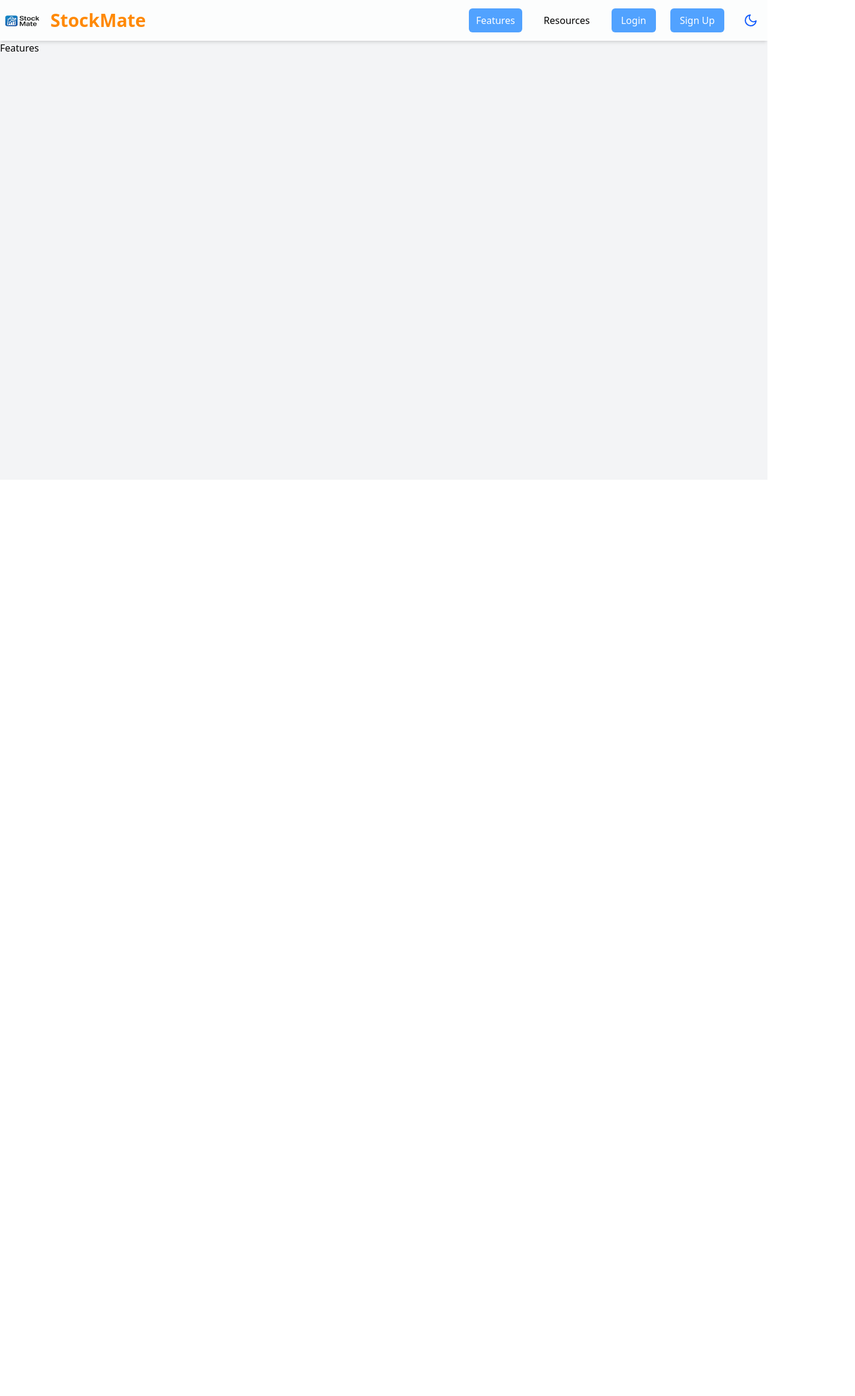
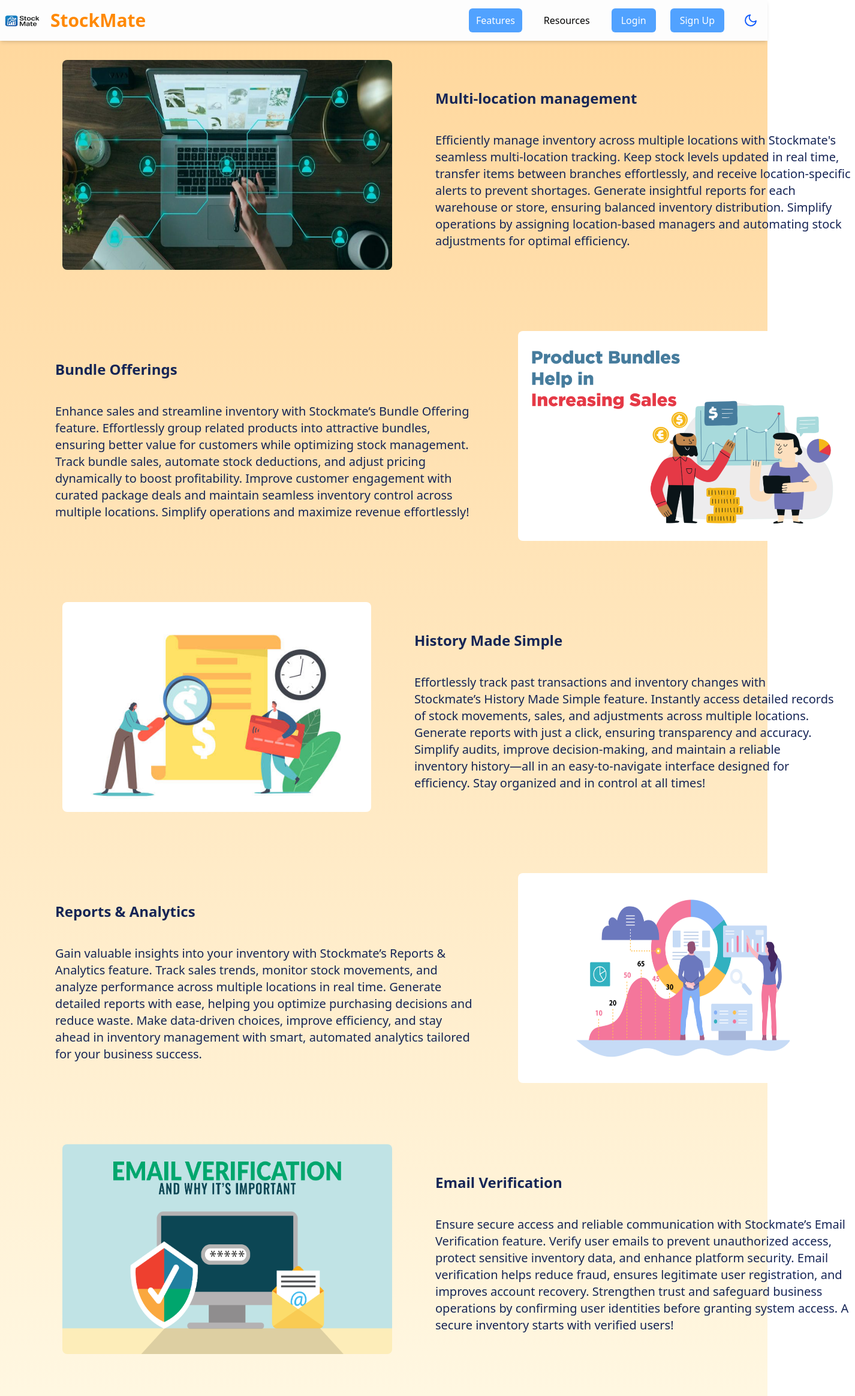
Before and after one commit to bikashgiri2002/FINAL_COLLEGE_PROJECT, a React (Vite) app in the folder StockMateOwnProject/frontend/: page /features in a window 1280 px wide. Shown: the whole page at 60% size, 1426 px wide, since content can reach past the window. Before the commit the page ends 800 px from the top, so only its background shows below. Built offline with nearby package versions, Linux system fonts and the light colour scheme.

Commit message:
Feature Part

```diff
--- a/StockMateOwnProject/frontend/src/pages/Features.jsx
+++ b/StockMateOwnProject/frontend/src/pages/Features.jsx
@@ -1,9 +1,118 @@
-import React from 'react'
+import React from "react";
 
 const Features = () => {
   return (
-    <div>Features</div>
-  )
-}
+    <div className="bg-gradient-to-b from-[#FFD89E] to-[#FFF7E1] min-h-screen">
+      <div className="flex flex-row gap-10 ml-18">
+        <img
+          src="/multi.jpg"
+          alt="multi"
+          className="h-[350px] w-[550px] m-8 inset-shadow-blue-950 rounded-lg"
+        ></img>
+        <div className="flex flex-col">
+          <h1 className="font-bold text-2xl text-blue-950 mt-20">
+            Multi-location management
+          </h1>
+          <p className="h-[300px] w-[700px] font-medium mt-10 text-xl text-blue-950">
+            Efficiently manage inventory across multiple locations with
+            Stockmate's seamless multi-location tracking. Keep stock levels
+            updated in real time, transfer items between branches effortlessly,
+            and receive location-specific alerts to prevent shortages. Generate
+            insightful reports for each warehouse or store, ensuring balanced
+            inventory distribution. Simplify operations by assigning
+            location-based managers and automating stock adjustments for optimal
+            efficiency.
+          </p>
+        </div>
+      </div>
+      <div className="flex flex-row gap-10 ml-23">
+        <div className="flex flex-col">
+          <h1 className="font-bold text-2xl text-blue-950 mt-20">
+            Bundle Offerings
+          </h1>
+          <p className="h-[300px] w-[700px] font-medium mt-10 text-xl text-blue-950">
+            Enhance sales and streamline inventory with Stockmate’s Bundle
+            Offering feature. Effortlessly group related products into
+            attractive bundles, ensuring better value for customers while
+            optimizing stock management. Track bundle sales, automate stock
+            deductions, and adjust pricing dynamically to boost profitability.
+            Improve customer engagement with curated package deals and maintain
+            seamless inventory control across multiple locations. Simplify
+            operations and maximize revenue effortlessly!
+          </p>
+        </div>
+        <img
+          src="/MARKET.png"
+          alt="market"
+          className="h-[350px] w-[550px] m-8 inset-shadow-blue-950 rounded-lg"
+        ></img>
+      </div>
+      <div className="flex flex-row gap-10 ml-18">
+        <img
+          src="/istockphoto.jpg"
+          alt="istock"
+          className="h-[350px] w-[550px] m-8 inset-shadow-blue-950 rounded-lg"
+        ></img>
+        <div className="flex flex-col">
+          <h1 className="font-bold text-2xl text-blue-950 mt-20">
+            History Made Simple
+          </h1>
+          <p className="h-[300px] w-[700px] font-medium mt-10 text-xl text-blue-950">
+            Effortlessly track past transactions and inventory changes with
+            Stockmate’s History Made Simple feature. Instantly access detailed
+            records of stock movements, sales, and adjustments across multiple
+            locations. Generate reports with just a click, ensuring transparency
+            and accuracy. Simplify audits, improve decision-making, and maintain
+            a reliable inventory history—all in an easy-to-navigate interface
+            designed for efficiency. Stay organized and in control at all times!
+          </p>
+        </div>
+      </div>
+      <div className="flex flex-row gap-10 ml-23">
+        <div className="flex flex-col">
+          <h1 className="font-bold text-2xl text-blue-950 mt-20">
+            Reports & Analytics
+          </h1>
+          <p className="h-[300px] w-[700px] font-medium mt-10 text-xl text-blue-950">
+            Gain valuable insights into your inventory with Stockmate’s Reports
+            & Analytics feature. Track sales trends, monitor stock movements,
+            and analyze performance across multiple locations in real time.
+            Generate detailed reports with ease, helping you optimize purchasing
+            decisions and reduce waste. Make data-driven choices, improve
+            efficiency, and stay ahead in inventory management with smart,
+            automated analytics tailored for your business success.
+          </p>
+        </div>
+        <img
+          src="/report.png"
+          alt="market"
+          className="h-[350px] w-[550px] m-8 inset-shadow-blue-950 rounded-lg"
+        ></img>
+      </div>
+      <div className="flex flex-row gap-10 ml-18">
+        <img
+          src="/email-varification.webp"
+          alt="email-verification"
+          className="h-[350px] w-[550px] m-8 inset-shadow-blue-950 rounded-lg"
+        ></img>
+        <div className="flex flex-col">
+          <h1 className="font-bold text-2xl text-blue-950 mt-20">
+            Email Verification
+          </h1>
+          <p className="h-[300px] w-[700px] font-medium mt-10 text-xl text-blue-950">
+            Ensure secure access and reliable communication with Stockmate’s
+            Email Verification feature. Verify user emails to prevent
+            unauthorized access, protect sensitive inventory data, and enhance
+            platform security. Email verification helps reduce fraud, ensures
+            legitimate user registration, and improves account recovery.
+            Strengthen trust and safeguard business operations by confirming
+            user identities before granting system access. A secure inventory
+            starts with verified users!
+          </p>
+        </div>
+      </div>
+    </div>
+  );
+};
 
-export default Features
+export default Features;
```
Also changed, not shown: StockMateOwnProject/frontend/public/email-varification.webp (added).
